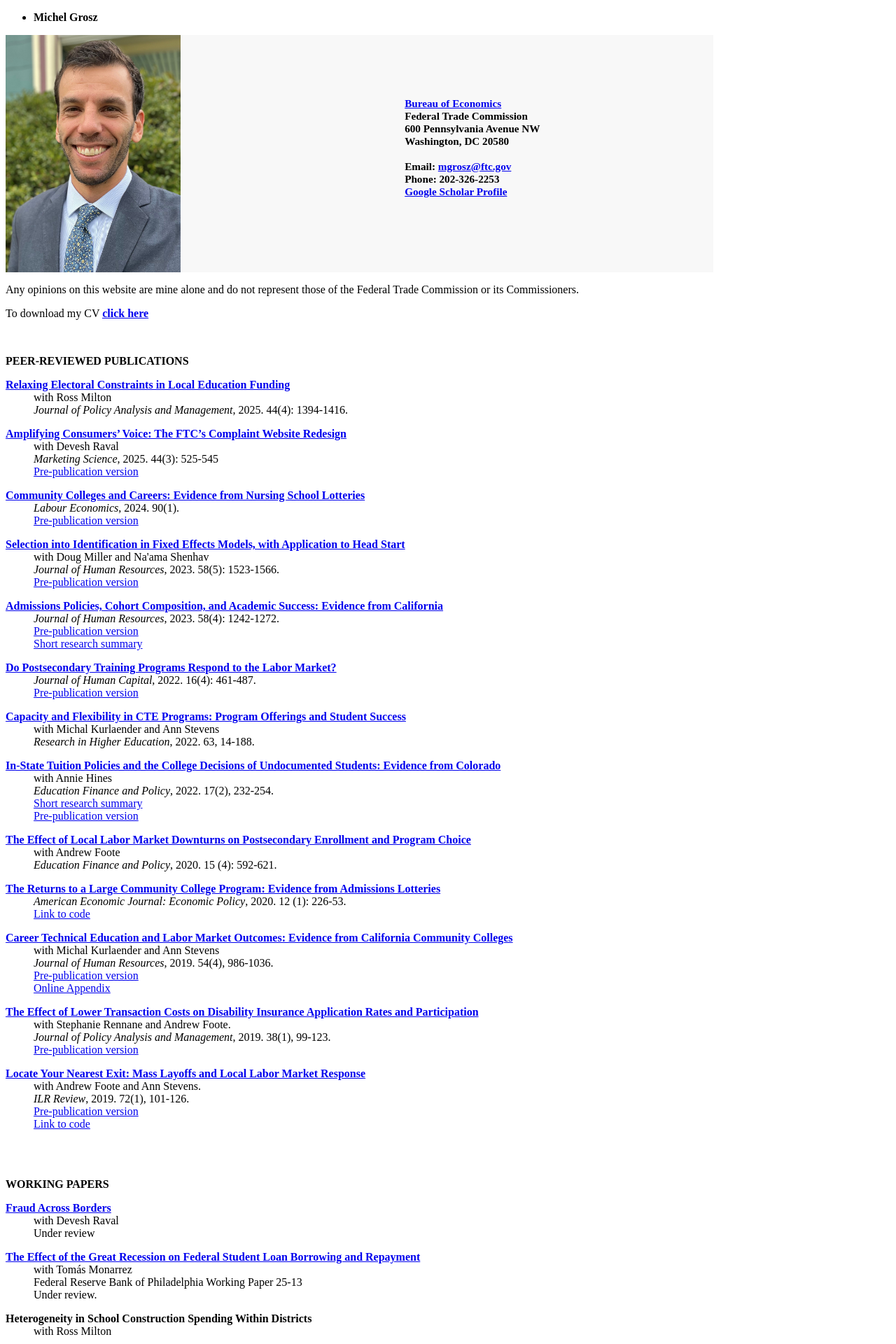
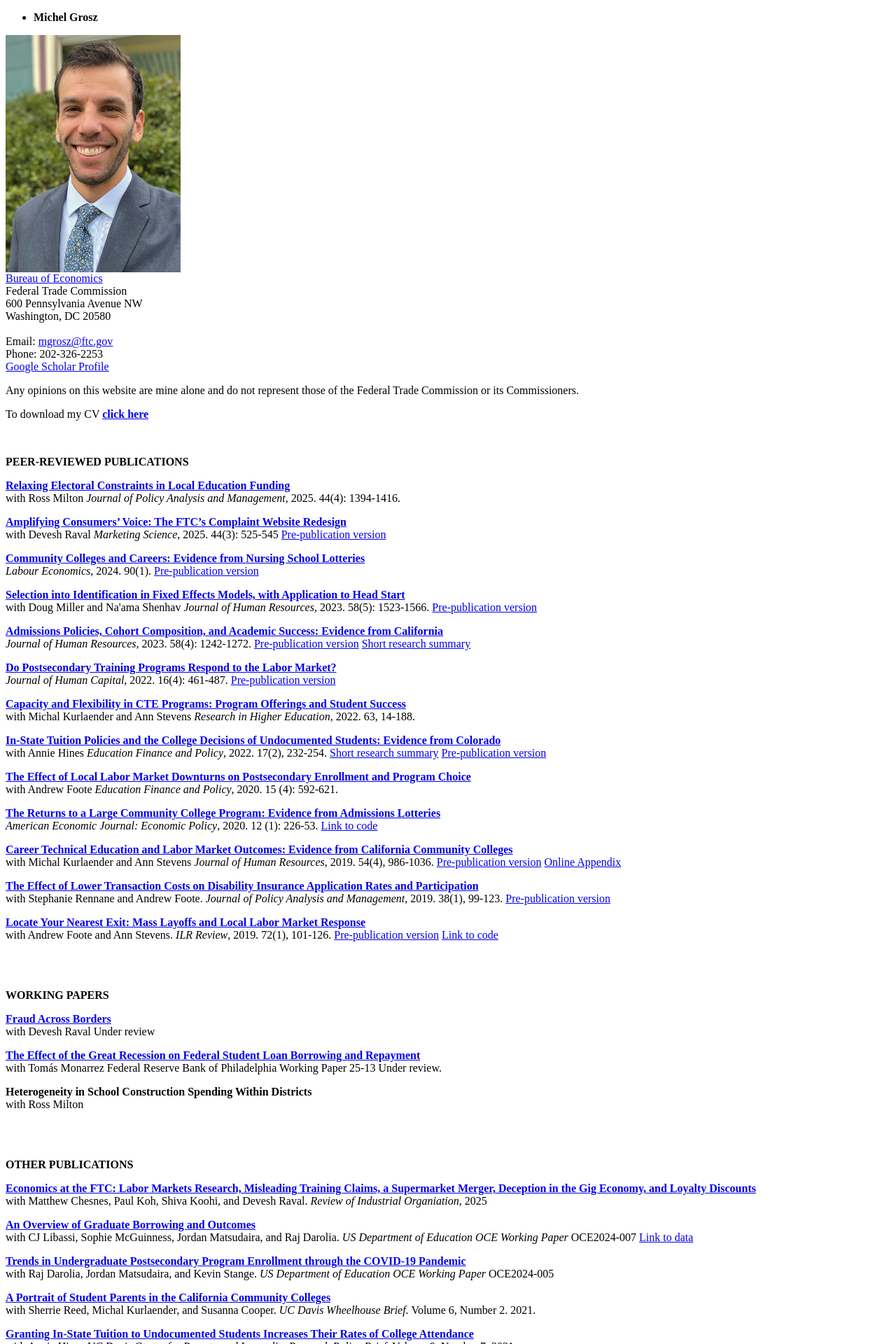
Before and after one commit to mzgrosz/mzgrosz.github.io, a Jekyll site: the page built from index.html, in a window 1280 px wide. Shown: the top 1920 px of the page at 70% size. Built offline with Jekyll 4.4.1, drawn with Linux system fonts in a browser that asks for light colours.

Commit message:
Update index.html

```diff
--- a/index.html
+++ b/index.html
@@ -3,28 +3,27 @@ layout: default
 title: Michel Grosz
 ---
 
-<style>
-  .indented-line {
-    display: block;
-    padding-left: 40px;
-  }
-</style>
+<header>
+  <img src="/headshot2310b.jpg" alt="Headshot">
 
-<table style="width:80%">
-  <tr>
-    <th><img src="/headshot2310b.jpg" width="250" height="320" alt="hi"  /></th>
-    <th> <a href="https://www.ftc.gov/about-ftc/bureaus-offices/bureau-economics" target="_blank">Bureau of Economics</a><br>
-	 Federal Trade Commission<br>
-	 600 Pennsylvania Avenue NW<br>
-	 Washington, DC 20580 <br><br>
-	 Email: <a href="mailto:mgrosz@ftc.gov">mgrosz@ftc.gov</a><br>
-	 Phone: 202-326-2253 <br>
-	 <a href="https://scholar.google.com/citations?user=En3qbL4AAAAJ&hl=en" target="_blank">Google Scholar Profile</a><br><br>
+  <div class="intro-text">
+    <div>
+      <a href="https://www.ftc.gov/about-ftc/bureaus-offices/bureau-economics" target="_blank">
+        Bureau of Economics
+      </a><br>
+      Federal Trade Commission<br>
+      600 Pennsylvania Avenue NW<br>
+      Washington, DC 20580<br><br>
 
+      Email: <a href="mailto:mgrosz@ftc.gov">mgrosz@ftc.gov</a><br>
+      Phone: 202-326-2253<br>
 
-
-  </tr>
-</table>
+      <a href="https://scholar.google.com/citations?user=En3qbL4AAAAJ&hl=en" target="_blank">
+        Google Scholar Profile
+      </a>
+    </div>
+  </div>
+</header>
 
 
 	<p>Any opinions on this website are mine alone and do not represent those of the Federal Trade Commission or its Commissioners. </p>
```
